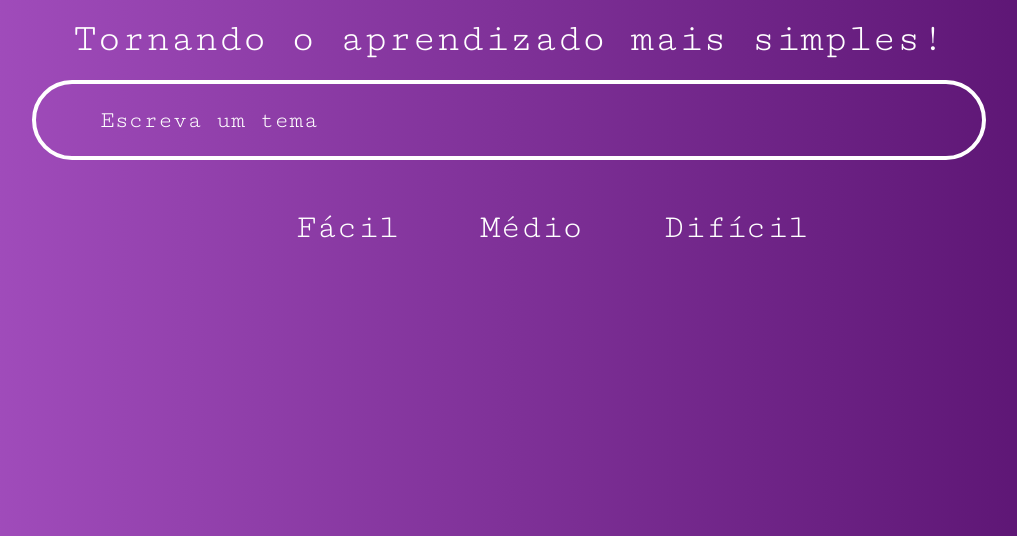
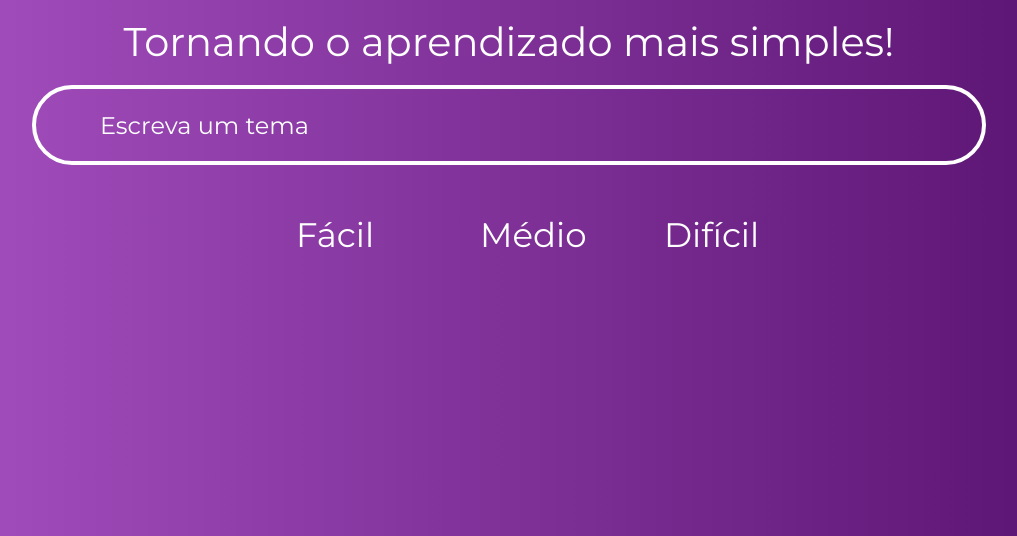
Before and after one commit to Hackatona-AGES-2023/FofuxosDoCleyson, a website with bundled scripts: page src/index.html in a window 1280 px wide. Shown: the part 290-826 px from the top of the page, without its empty margins (131-1148 px from the left). Built offline with nearby package versions, Linux system fonts and the light colour scheme.

Commit message:
fontes arrumadas

```diff
--- a/src/styles/style.css
+++ b/src/styles/style.css
@@ -1,4 +1,5 @@
 @import url('https://fonts.googleapis.com/css2?family=Cutive+Mono&display=swap');
+@import url('https://fonts.googleapis.com/css2?family=Montserrat&display=swap');
 * {
   margin: 0;
 }
@@ -8,7 +9,7 @@ body{
   height: 100vh;
   width: 100vw;
   overflow-x: hidden;
-  font-family: 'Cutive Mono', monospace;
+  font-family: 'Montserrat', sans-serif;
 }
 .app{
   display: flex;
@@ -30,7 +31,7 @@ body{
   margin-top: -20%;
   font-size: 40px;
   color: white;
-  font-family: 'Cutive Mono', monospace;
+  font-family: 'Montserrat', sans-serif;
 }
 .buttons{
   display: flex;
@@ -46,7 +47,7 @@ body{
   font-size: 34px;
   cursor: pointer;
   color: white;
-  font-family: 'Cutive Mono', monospace;
+  font-family: 'Montserrat', sans-serif;
 
 }
 #mainInput{
@@ -67,12 +68,12 @@ body{
   outline: none;
   margin-top: 2%;
   margin-bottom: 5%;
-  font-family: 'Cutive Mono', monospace;
+  font-family: 'Montserrat', sans-serif;
 }
 ::placeholder {
   color: white;
   opacity: 1;
-  font-family: 'Cutive Mono', monospace;
+  font-family: 'Montserrat', sans-serif;
 }
 .everything{
   display: flex;
```
